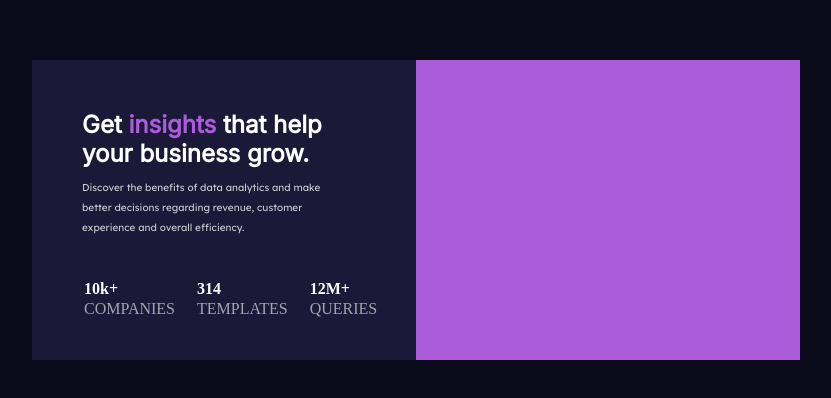
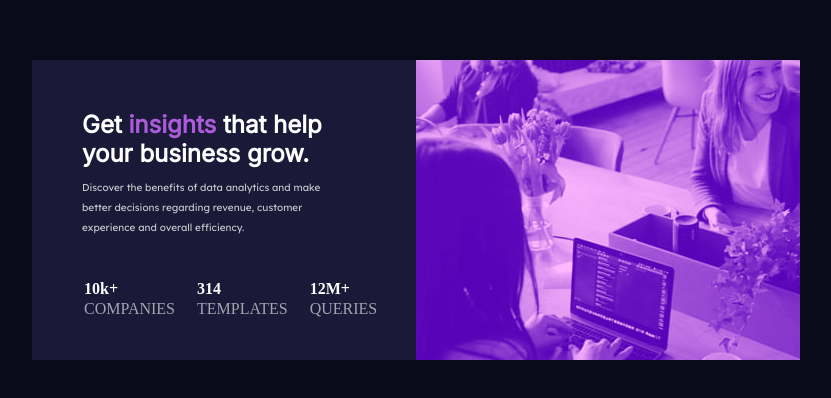
Before and after one commit to Rasheedatj/Postcard, a plain HTML site: page index.html in a window 1280 px wide. Shown: the part 150-548 px from the top of the page, without its empty margins (224-1055 px from the left). Drawn offline with Linux system fonts and the light colour scheme.

Commit message:
first commit

```diff
--- a/postcard.css
+++ b/postcard.css
@@ -24,7 +24,7 @@ body{
     width: 50%;
 }
 .box2{
-    background-image: url(/IMAGES/image5.jpg);
+    background-image: url(/image5.jpg);
     height: 300px;
     width:50%;
     padding: 50px;
```
Also changed, not shown: image5.jpg (added).
